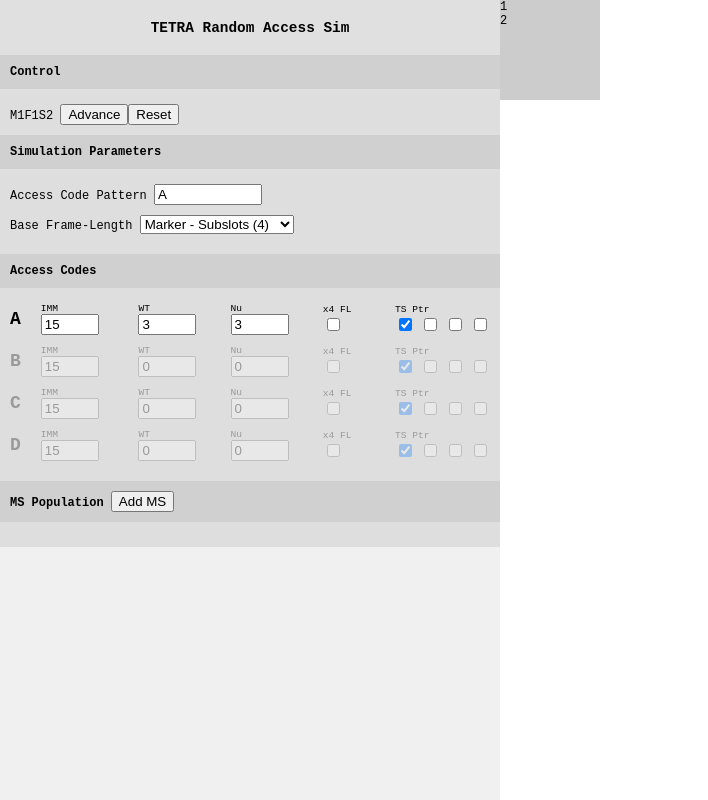
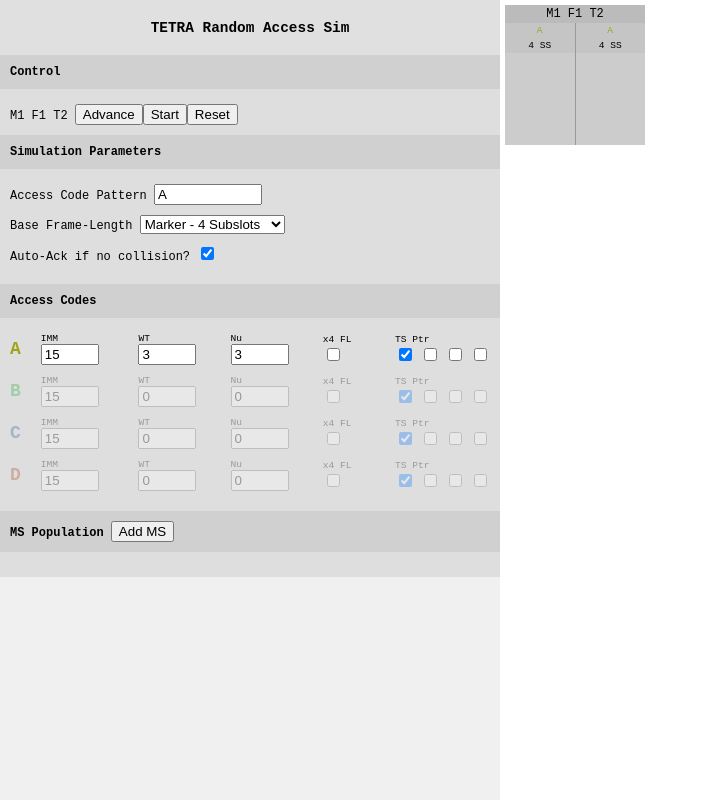
Before and after one commit to retsplines/tetra-ra-sim, a Vue app: page / in a window 1280 px wide. Both pictures are taken after a click on the button "Advance". Shown: the whole page, without its empty margins (0-708 px from the left). Built offline with nearby package versions, Linux system fonts and the light colour scheme.

Commit message:
Fix: Better rendering of log

```diff
--- a/src/AccessCode.vue
+++ b/src/AccessCode.vue
@@ -15,7 +15,7 @@ const props = defineProps<{
 
 <template>
     <div class="access-code" v-bind:class="{'disabled': accessCode.nu == 0}">
-        <span class="id">{{ AC.getName(props.id) }}</span>
+        <span class="id" v-bind:class="'access-code-' + AC.getName(props.id)">{{ AC.getName(props.id) }}</span>
             <label>
                 IMM
                 <input type="number" min="0" max="15" step="1" v-model="accessCode.imm">
--- a/src/App.vue
+++ b/src/App.vue
@@ -10,7 +10,8 @@
             <div class="body">
                 {{ sim.getTime().toString() }}
                 <button @click="tick()">Advance</button>
-                <button @click="sim.reset()">Reset</button>
+                <button @click="autorun = !autorun">{{  autorun ? 'Stop' : 'Start' }}</button>
+                <button @click="reset()">Reset</button>
             </div>
         </div>
 
@@ -42,7 +43,7 @@
 
     <div class="main">
 
-        <Slot v-for="(slotLog, index) in slotLogs" :slot-log="slotLog" :id="index"></Slot>
+        <Slot v-for="(slotLog, index) in slotLogs" :slot-log="slotLog" :sim="sim" :id="index"></Slot>
 
     </div>
 
@@ -56,41 +57,20 @@ import { MS }  from './sim/ms';
 import AccessCode from './AccessCode.vue';
 import MobileStation from './MobileStation.vue';
 import SimParameters from './SimParameters.vue';
-import { TDMATime } from './sim/time';
-import { TickEvent, TickTransmitted } from './sim/tick';
 import Slot from './Slot.vue';
+import type { SlotLog } from './sim/slot_log';
 
 const sim = ref<Sim>(new Sim());
 
-// TODO - Populate this in sim instead
-// Needs to also capture the access code used for each subslot, so we can display that in the logs
-class SlotLog {
-
-    private events: TickEvent[] = [];
-    public transmitted: [boolean, boolean] = [false, false];
-    public collided: [boolean, boolean] = [false, false];
-
-    constructor(public time: TDMATime) {
+// 1 frame = 56ms
+// 1 slot = 14ms
+// Autorun by default at 1/30 speed, so 1 slot = 420ms
+const autorun = ref(false);
+setInterval(() => {
+    if (autorun.value) {
+        tick();
     }
-
-    public pushEvent(event: TickEvent) {
-
-        // Log the event
-        this.events.push(event);
-
-        if (event instanceof TickTransmitted) {
-
-            // Already transmitted-in?
-            if (this.transmitted[event.subslot]) {
-                this.collided[event.subslot] = true;
-            }
-
-            this.transmitted[event.subslot] = true;
-        }
-
-    }
-
-}
+}, 420);
 
 const slotLogs = ref<SlotLog[]>([]);
 
@@ -108,12 +88,13 @@ function addMS() {
  * Advance the simulation by one tick, and log any events that occur.
  */
 function tick() {
-    let log = new SlotLog(sim.value.getTime());
-    let events = sim.value.tick();
-    for (const event of events) {
-        log.pushEvent(event);
-    }
-    slotLogs.value.push(log);
+    slotLogs.value.push(sim.value.tick());
+}
+
+function reset() {
+    sim.value.reset();
+    slotLogs.value = [];
+    autorun.value = false;
 }
 
 </script>
@@ -152,6 +133,8 @@ function tick() {
     display: flex;
     flex-direction: row;
     flex: 1;
+    gap: 5px;
+    padding: 5px;
     // wrap
     flex-wrap: wrap;
     // align items to the top
--- a/src/SimParameters.vue
+++ b/src/SimParameters.vue
@@ -24,6 +24,12 @@ defineProps<{
             <BaseFrameLength v-model="sim.baseFrameLength"></BaseFrameLength>
         </label>
     </div>
+    <div class="parameter">
+        <label>
+            Auto-Ack if no collision?
+            <input type="checkbox" v-model="sim.autoAckIfNoCollision" />
+        </label>
+    </div>
 </div>
 
 </template>
--- a/src/Slot.vue
+++ b/src/Slot.vue
@@ -1,22 +1,102 @@
 <script setup lang="ts">
+import { AccessCode } from './sim/access_code';
+import { BaseFrameLength, getBaseFrameLengthName } from './sim/base_frame_length';
+import type { Sim } from './sim/sim';
+import type { SlotLog } from './sim/slot_log';
+
+const props = defineProps<{
+    slotLog: SlotLog,
+    sim: Sim
+}>();
+
+function getAccessCodeName(accessCode: AccessCode): string {
+    return AccessCode.getName(props.sim.getAccessCodes().indexOf(accessCode));
+}
 
 </script>
 
 <template>
     <div class="slot">
-        <div class="subslot">1</div>
-        <div class="subslot">2</div>
+        <div class="time">
+            {{ slotLog.time.toString() }}
+        </div>
+        <div class="subslots">
+            <div v-for="n in 2" class="subslot" v-bind:class="{'transmit': slotLog.subslotTransmissions[n - 1]!.length > 0, 'collision': slotLog.subslotTransmissions[n - 1]!.length > 1}">
+                <div class="subslot-heading" v-bind:title="'Subslot used Access Code ' + getAccessCodeName(slotLog.accessFields[n - 1]!.accessCode)" v-bind:class="'access-code-' + getAccessCodeName(slotLog.accessFields[n - 1]!.accessCode)">
+                    {{ getAccessCodeName(slotLog.accessFields[n - 1]!.accessCode) }}
+                </div>
+                <div class="subslot-heading" v-bind:title="'Subslot used Base Frame-Length ' + getBaseFrameLengthName(slotLog.accessFields[n - 1]!.baseFrameLength)">
+                    {{ getBaseFrameLengthName(slotLog.accessFields[n - 1]!.baseFrameLength, true) }}
+                </div>
+                <div v-for="ms in slotLog.subslotTransmissions[n - 1]!" class="tx">
+                    {{ ms.issi }}?
+                </div>
+                <div v-if="n == 1" v-for="ms in slotLog.receptions" class="rx">
+                    {{ ms.issi }}!
+                </div>
+            </div>
+        </div>
     </div>
 </template>
 
 <style lang="scss" scoped>
 
 .slot {
-    width: 100px;
-    height: 100px;
+    width: 140px;
+    height: 140px;
     background-color: #ccc;
     display: flex;
     flex-direction: column;
+
+    .time {
+        background-color: #bbb;
+        text-align: center;
+        padding: 2px;
+    }
+
+    .subslots {
+        display: flex;
+        flex-direction: row;
+        height: 100%;
+
+        .subslot {
+            flex-grow: 1;
+            width: 50%;
+
+            .subslot-heading {
+                background-color: #c5c5c5;
+                text-align: center;
+                padding: 2px;
+                font-size: 0.8em;
+            }
+
+            .tx {
+                border: 1px solid #999;
+                margin: 2px;
+                padding: 2px;
+                background-color: rgb(193, 234, 255);
+            }
+
+            .rx {
+                border: 1px solid #999;
+                margin: 2px;
+                padding: 2px;
+                background-color: rgb(193, 255, 193);
+            }
+
+            &:first-child {
+                border-right: 1px solid #999;
+            }
+
+            &.transmit {
+                background-color: #d0e5d1;
+            }
+
+            &.collision {
+                background-color: #d88282;
+            }
+        }
+    }
 }
 
 </style>
--- a/src/default.scss
+++ b/src/default.scss
@@ -3,3 +3,16 @@ body, html {
     font-family: monospace, sans-serif;
     font-size: 12px;
 }
+
+.access-code-A {
+    color: rgb(156, 165, 29);
+}
+.access-code-B {
+    color: rgb(29, 165, 52);
+}
+.access-code-C {
+    color: rgb(29, 86, 165);
+}
+.access-code-D {
+    color: rgb(165, 61, 29);
+}
--- a/src/sim/base_frame_length.ts
+++ b/src/sim/base_frame_length.ts
@@ -18,16 +18,16 @@ export enum BaseFrameLength {
 
 }
 
-export function getBaseFrameLengthName(baseFrameLength: BaseFrameLength): string {
+export function getBaseFrameLengthName(baseFrameLength: BaseFrameLength, short: boolean = false): string {
     switch (baseFrameLength) {
         case BaseFrameLength.ReservedSubslot:
-            return "Reserved Subslot";
+            return short ? "Res" : "Reserved Subslot";
         case BaseFrameLength.CLCHSubslot:
-            return "CLCH Subslot";
+            return short ? "CLCH" : "CLCH Subslot";
         case BaseFrameLength.OngoingFrame:
-            return "Ongoing Frame";
+            return short ? "Ong" : "Ongoing Frame";
         default:
-            return `Marker - Subslots (${getSubslotCount(baseFrameLength)})`;
+            return short ? `${getSubslotCount(baseFrameLength)} SS` : `Marker - ${getSubslotCount(baseFrameLength)} Subslots`;
     }
 }
 
--- a/src/sim/ms.ts
+++ b/src/sim/ms.ts
@@ -3,7 +3,7 @@ import type { AccessField } from './access_field';
 import { BaseFrameLength, getSubslotCount } from './base_frame_length';
 import { IMM } from './imm';
 import type { Sim } from './sim';
-import { TickAborted, TickTransmitted, type TickEvent } from './tick';
+import { TickAborted, TickReceivedResponse, TickTransmitted, type TickEvent } from './tick';
 import { SLOTS_PER_FRAME, TDMATime } from './time';
 
 export enum State {
@@ -40,13 +40,13 @@ export class MS {
     private state: State = State.Idle;
 
     // The number of IMM slots remaining for the MS
-    private immSlotsLeft = 0;
+    public immSlotsLeft = 0;
 
     // The number of WT downlink opportunities left for this MS
-    private wtOpportunities = 0;
+    public wtOpportunities = 0;
 
     // The current number of attempts left for the MS
-    private attemptsLeft = 0;
+    public attemptsLeft = 0;
 
     // The calculated random subslot index that this MS will attempt to transmit in within the current access frame
     private randomSubslotIndex = 0;
@@ -105,6 +105,13 @@ export class MS {
     public reset() {
         this.state = State.Idle;
         this.responseProvided = false;
+        this.immSlotsLeft = 0;
+        this.wtOpportunities = 0;
+        this.attemptsLeft = 0;
+        this.randomSubslotIndex = 0;
+        this.usedAccessCode = null;
+        this.subslotsWaited = 0;
+        this.requestSlot = 0;
     }
 
     /**
@@ -215,9 +222,10 @@ export class MS {
     /**
      * Reset the MS's state to reflect that it has just transmitted.
      */
-    private transmit(time: TDMATime) {
+    private transmit(time: TDMATime, subslot: 0 | 1) {
         this.log(`Transmitting in slot ${time.toString()}...`);
         this.wtOpportunities = this.accessCode.wt;
+        this.attemptsLeft--;
         this.requestSlot = time.getSlot();
         this.subslotsWaited = 0;
         this.state = State.WaitingForResponse;
@@ -234,7 +242,7 @@ export class MS {
             if (this.subslotsWaited == this.randomSubslotIndex) {
                 // This is the subslot we selected, so we attempt to transmit here
                 this.log(`Subslot ${time.toString()}-${subslotIndex + 1} is the random subslot we are looking for!`);
-                this.transmit(time);
+                this.transmit(time, subslotIndex as 0 | 1);
                 return true;
             } else {
                 // Not there yet, but this subslot counts towards waiting for the random subslot
@@ -283,8 +291,8 @@ export class MS {
 
                 if (validSubslots.length > 0) {
                     // Attempt to transmit in the selected subslot
-                    this.transmit(time);
-                    return new TickTransmitted(validSubslots[0]! as 0 | 1);
+                    this.transmit(time, validSubslots[0]! as 0 | 1);
+                    return new TickTransmitted(this, validSubslots[0]! as 0 | 1);
                 }
 
                 // Has IMM expired?
@@ -337,11 +345,16 @@ export class MS {
 
                     // Started in the first subslot?
                     if (subslotUsed == 0) {
-                        this.checkRandomSubslot(time, subslotFields[0], 0);
+                        if (this.checkRandomSubslot(time, subslotFields[0], 0)) {
+                            // We attempted to transmit in the first subslot, so we can return early here
+                            return new TickTransmitted(this, 0);
+                        }
                     }
 
                     // Always check the second subslot as well
-                    this.checkRandomSubslot(time, subslotFields[1], 1);
+                    if (this.checkRandomSubslot(time, subslotFields[1], 1)) {
+                        return new TickTransmitted(this, 1);
+                    }
                 }
 
                 break;
@@ -355,6 +368,7 @@ export class MS {
                     if (this.responseProvided) {
                         this.state = State.Succeeded;
                         this.log(`Response received, transmission succeeded.`);
+                        return new TickReceivedResponse(this);
                     } else {
                         this.wtOpportunities--;
                         this.log(`Downlink opportunity for response, but no response provided. WT opportunities left: ${this.wtOpportunities}.`);
@@ -366,10 +380,9 @@ export class MS {
                         if (this.attemptsLeft == 0) {
                             this.log(`WT expired and no attempts left, giving up.`);
                             this.state = State.GivenUp;
-                            return new TickAborted();
+                            return new TickAborted(this);
                         } else {
                             // Otherwise, we go back to waiting for an access frame to try again
-                            this.attemptsLeft--;
                             this.log(`WT expired, attempts left: ${this.attemptsLeft}. Re-trying...`);
                             this.state = State.WaitingForAccessFrame;
                         }
@@ -383,7 +396,7 @@ export class MS {
                 // Check if either of the subslots in this slot are to be counted
                 for (let i = 0; i < subslotFields.length; i++) {
                     if (this.checkRandomSubslot(time, subslotFields[i]!, i)) {
-                        break;
+                        return new TickTransmitted(this, i as 0 | 1);
                     }
                 }
 
--- a/src/sim/sim.ts
+++ b/src/sim/sim.ts
@@ -3,6 +3,7 @@ import { AccessField } from './access_field.ts';
 import { BaseFrameLength } from './base_frame_length.ts';
 import { IMM } from './imm.ts';
 import { MS } from './ms.ts';
+import { SlotLog } from './slot_log.ts';
 import { TickEvent } from './tick.ts';
 import { TDMATime } from './time.ts';
 
@@ -27,6 +28,11 @@ export class Sim {
      * The base frame length to use in the simulation for new slots.
      */
     public baseFrameLength: BaseFrameLength = BaseFrameLength.Subslot4;
+
+    /**
+     * Whether to automatically acknowledge an MS's transmission if it is the only one to transmit in that subslot (i.e. no collision occurs).
+     */
+    public autoAckIfNoCollision = true;
 
     /**
      * Access Codes that are registered within the simulation.
@@ -88,7 +94,7 @@ export class Sim {
     /**
      * Advance the simulation by one tick, returning any events that occur during that tick.
      */
-    public tick(): TickEvent[] {
+    public tick(): SlotLog {
 
         // Determine which access code will be used for the two subslots
         let timestamp = this.time.toTimestamp();
@@ -106,19 +112,37 @@ export class Sim {
         let accessField1 = new AccessField(subslot1AccessCode, this.baseFrameLength);
         let accessField2 = new AccessField(subslot2AccessCode, this.baseFrameLength);
 
+        // Set the base frame length to "CLCH" for both slots if the slot is reserved for CLCH
+        if (this.time.isCLCH()) {
+            accessField1.baseFrameLength = BaseFrameLength.CLCHSubslot;
+            accessField2.baseFrameLength = BaseFrameLength.CLCHSubslot;
+        }
+
         this.time.tick();
-        let events = [];
+        let slotLog = new SlotLog(this.time.clone(), [accessField1, accessField2]);
 
         console.log(`Tick ${this.time.toString()}: SSN1 Access Code ${AccessCode.getName(subslot1AccessCodeIndex)}, SSN2 Access Code ${AccessCode.getName(subslot2AccessCodeIndex)}`);
 
         for (const ms of this.population) {
             let msEventOrNull = ms.tick(this.time, [accessField1, accessField2]);
             if (msEventOrNull instanceof TickEvent) {
-                events.push(msEventOrNull);
+                slotLog.pushEvent(msEventOrNull);
             }
         }
 
-        return events;
+        if (slotLog.subslotTransmissions[0].length == 1 && this.autoAckIfNoCollision) {
+            // If there was exactly 1 transmission in subslot 1, acknowledge it
+            slotLog.subslotTransmissions[0][0]!.provideResponse();
+            console.log(`Auto-acknowledging MS ${slotLog.subslotTransmissions[0][0]!.issi} in subslot 1`);
+        }
+
+        if (slotLog.subslotTransmissions[1].length == 1 && this.autoAckIfNoCollision) {
+            // If there was exactly 1 transmission in subslot 2, acknowledge it
+            slotLog.subslotTransmissions[1][0]!.provideResponse();
+            console.log(`Auto-acknowledging MS ${slotLog.subslotTransmissions[1][0]!.issi} in subslot 2`);
+        }
+
+        return slotLog;
     }
 
     /**
@@ -126,6 +150,11 @@ export class Sim {
      */
     public reset() {
         this.time = new TDMATime();
+
+        // Reset all MS
+        for (const ms of this.population) {
+            ms.reset();
+        }
     }
 
     public getTime(): TDMATime {
--- /dev/null
+++ b/src/sim/slot_log.ts
@@ -0,0 +1,34 @@
+import type { AccessField } from "./access_field";
+import type { MS } from "./ms";
+import { TickReceivedResponse, TickTransmitted, type TickEvent } from "./tick";
+import type { TDMATime } from "./time";
+
+// TODO: Needs to also capture the access code used for each subslot, so we can display that in the logs
+export class SlotLog {
+
+    private events: TickEvent[] = [];
+    public subslotTransmissions: [MS[], MS[]] = [[], []];
+    public receptions: MS[] = [];
+
+    constructor(public time: TDMATime, public accessFields: [AccessField, AccessField]) {
+    }
+
+    public pushEvent(event: TickEvent) {
+
+        // Log the event
+        this.events.push(event);
+
+        if (event instanceof TickTransmitted) {
+
+            // Add the MS to the list of transmissions for the relevant subslot
+            this.subslotTransmissions[event.subslot].push(event.who);
+
+        }
+
+        if (event instanceof TickReceivedResponse) {
+            // Add the MS to the list of receptions
+            this.receptions.push(event.who);
+        }
+    }
+
+}
--- a/src/sim/time.ts
+++ b/src/sim/time.ts
@@ -23,8 +23,12 @@ export class TDMATime {
         this.multiframe = multiframe;
     }
 
+    public clone(): TDMATime {
+        return new TDMATime(this.slot, this.frame, this.multiframe);
+    }
+
     public toString(): string {
-        return `M${this.multiframe}F${this.frame}S${this.slot}`;
+        return `M${this.multiframe} F${this.frame} T${this.slot}`;
     }
 
     public tick(): void {
```
Also changed, not shown: src/MobileStation.vue (+8 -2 lines), src/sim/tick.ts (+11 -2 lines).
